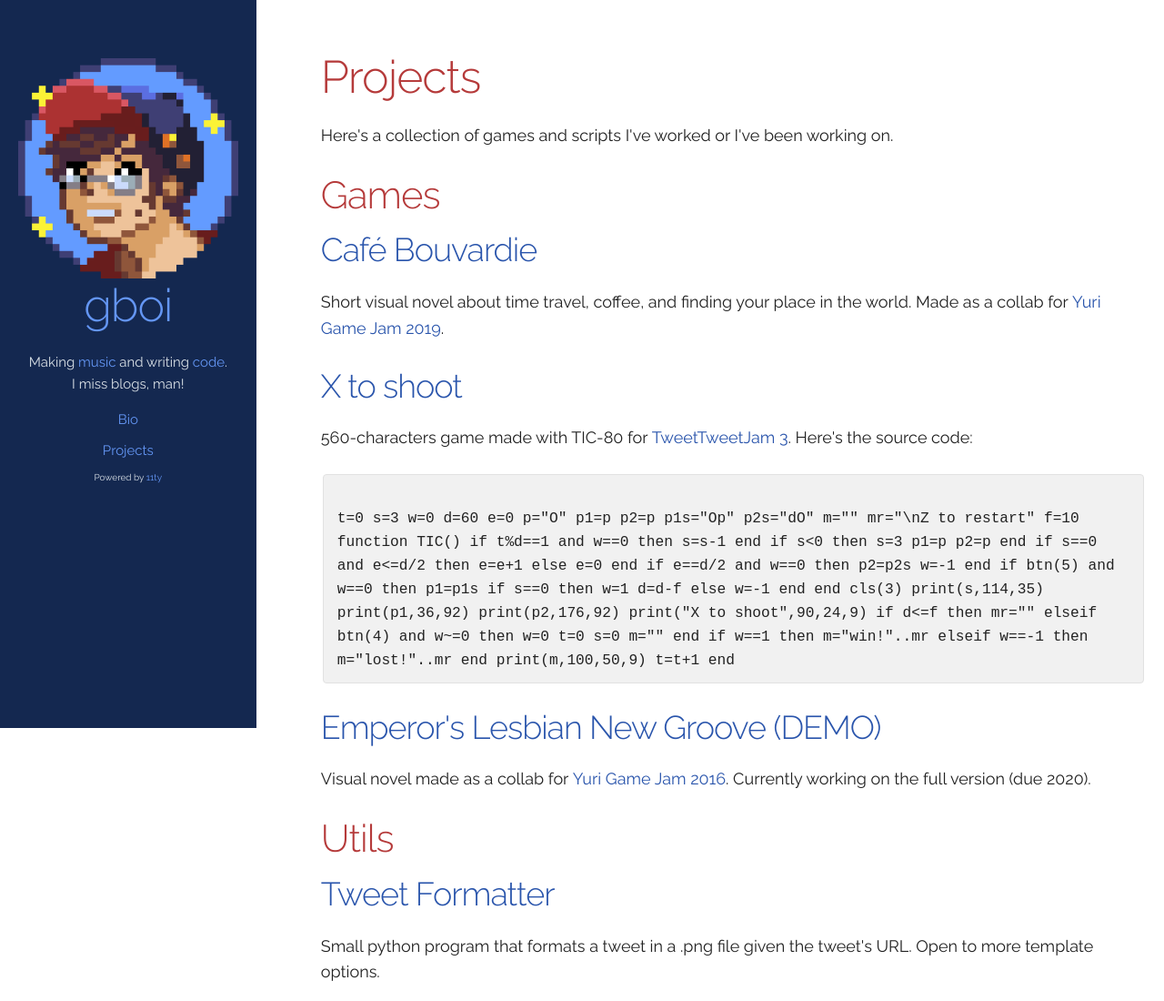
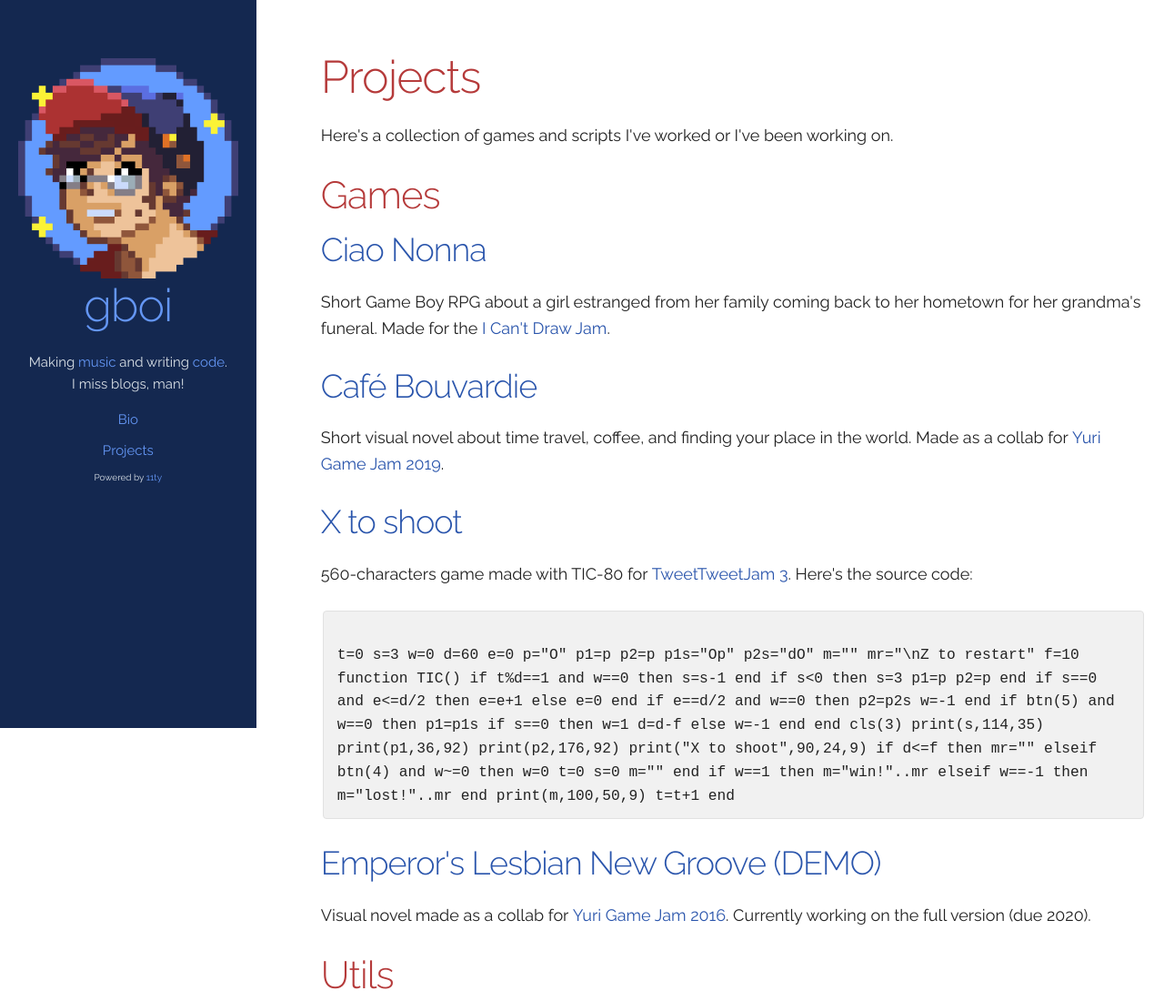
Before and after one commit to gboi/gboi.github.io, an Eleventy site: page pages/projects.md in a window 1280 px wide. Shown: the top 1100 px of the page at 91% size. Built offline with nearby package versions, Linux system fonts and the light colour scheme; Eleventy itself is replaced by a stand-in of ours; code samples lack their colours; files that its build step writes are made by us from their sources.

Commit message:
add Ciao Nonna to the projects page

```diff
--- a/pages/projects.md
+++ b/pages/projects.md
@@ -6,7 +6,12 @@ Here's a collection of games and scripts I've worked or I've been working on.
 
 ## Games
 
+### [Ciao Nonna](https://crescendo.itch.io/ciao-nonna)
+
+Short Game Boy RPG about a girl estranged from her family coming back to her hometown for her grandma's funeral. Made for the [I Can't Draw Jam](https://itch.io/jam/i-cant-draw-but-want-to-make-a-game-again).
+
 ### [Café Bouvardie](https://crescendo.itch.io/cafe-bouvardie)
+
 Short visual novel about time travel, coffee, and finding your place in the world. Made as a collab for [Yuri Game Jam 2019](https://itch.io/jam/yuri-game-jam-2019).
 
 ### [X to shoot](https://crescendo.itch.io/x-to-shoot)
```
